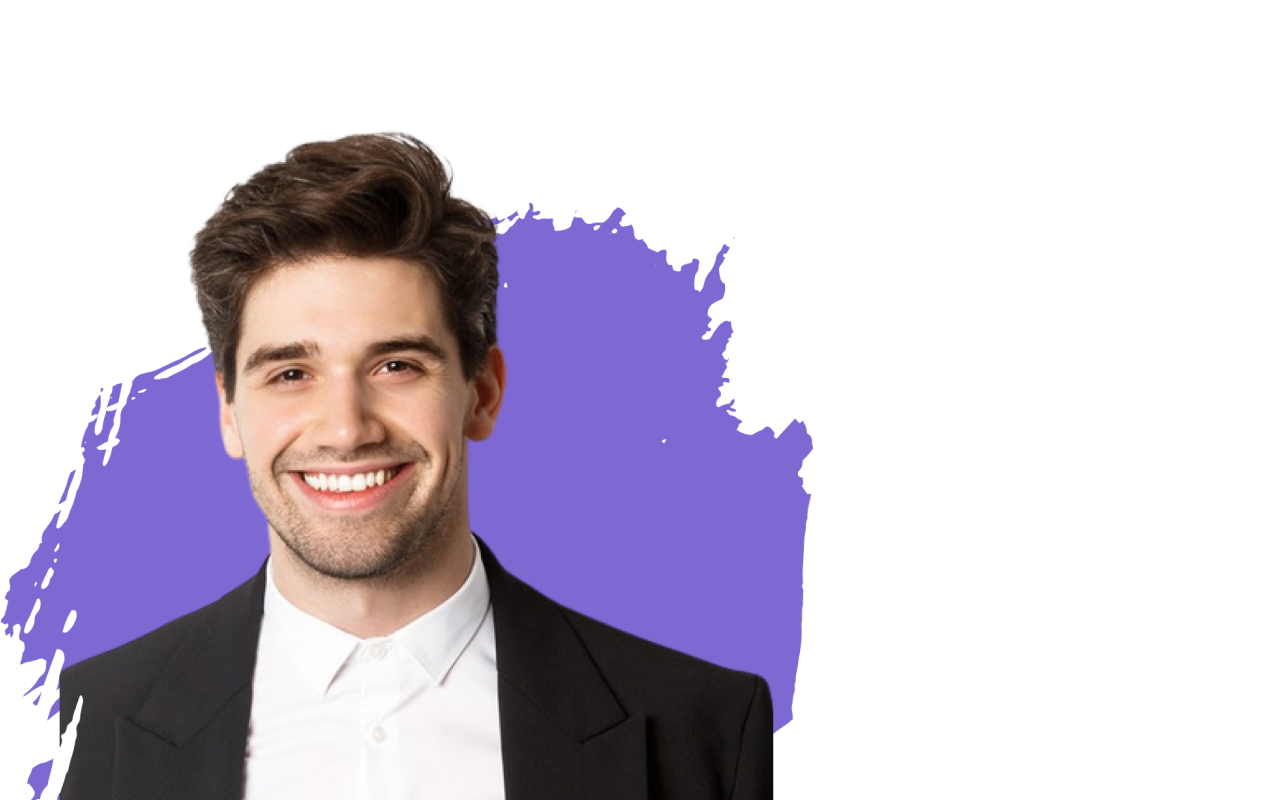
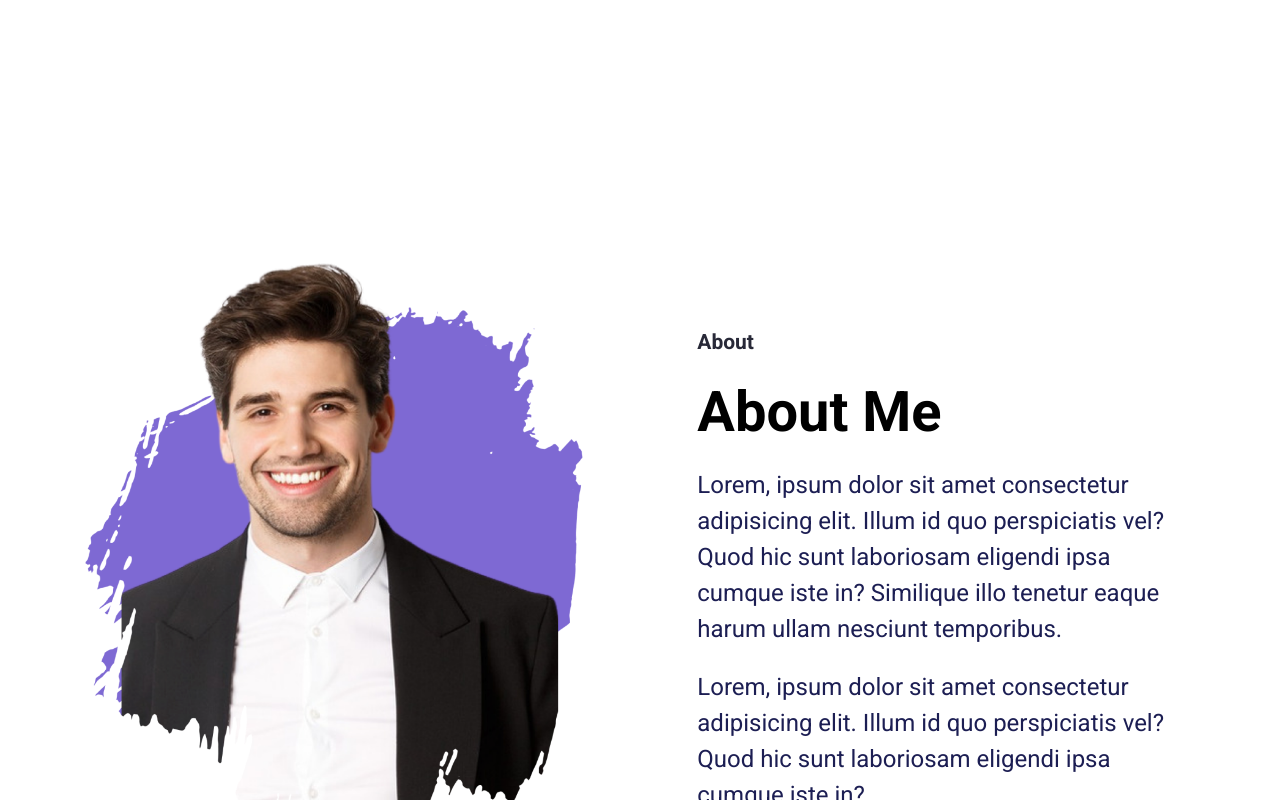
Before and after one commit to Lizzflores/ReactPortafolio, a React (Create React App) app in the folder personal-portafolio/: page / in a window 1280 px wide. Shown: the part 1680-2480 px from the top of the page. Built offline with nearby package versions, Linux system fonts and the light colour scheme.

Commit message:
Add AboutMe section style

```diff
--- a/personal-portafolio/src/App.css
+++ b/personal-portafolio/src/App.css
@@ -354,3 +354,20 @@
 }
 
 /* Skills Style Ends */
+
+/* About Me */
+
+.about--section {
+  display: grid;
+  padding: 133.3px 85.3px;
+  align-items: center;
+  gap: 114.6px;
+  grid-template-columns: repeat(2, 1fr);
+}
+
+.about--section--img > img {
+  width: 100%;
+  height: 100%;
+}
+
+/* About Me Ends */
```
